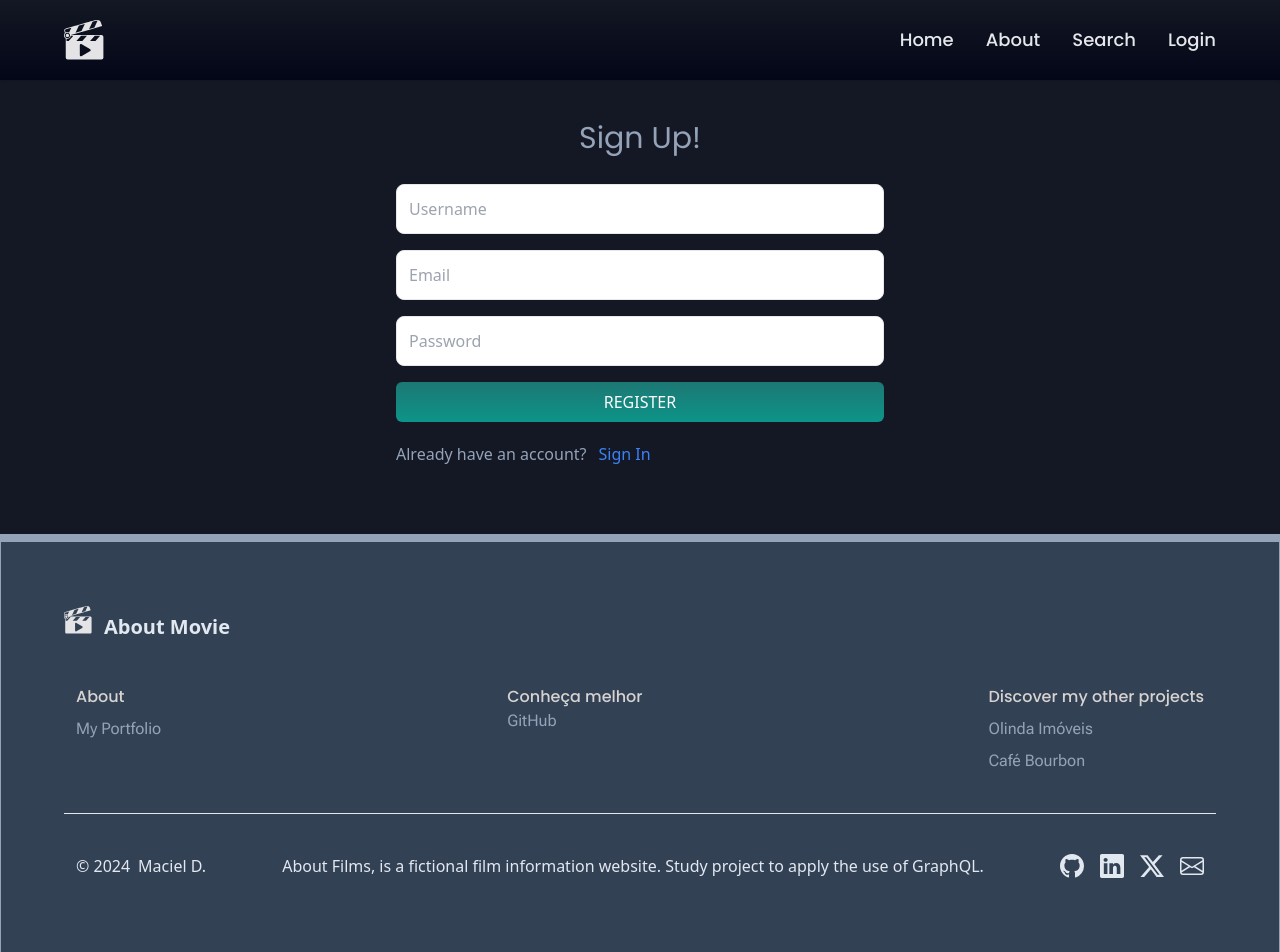
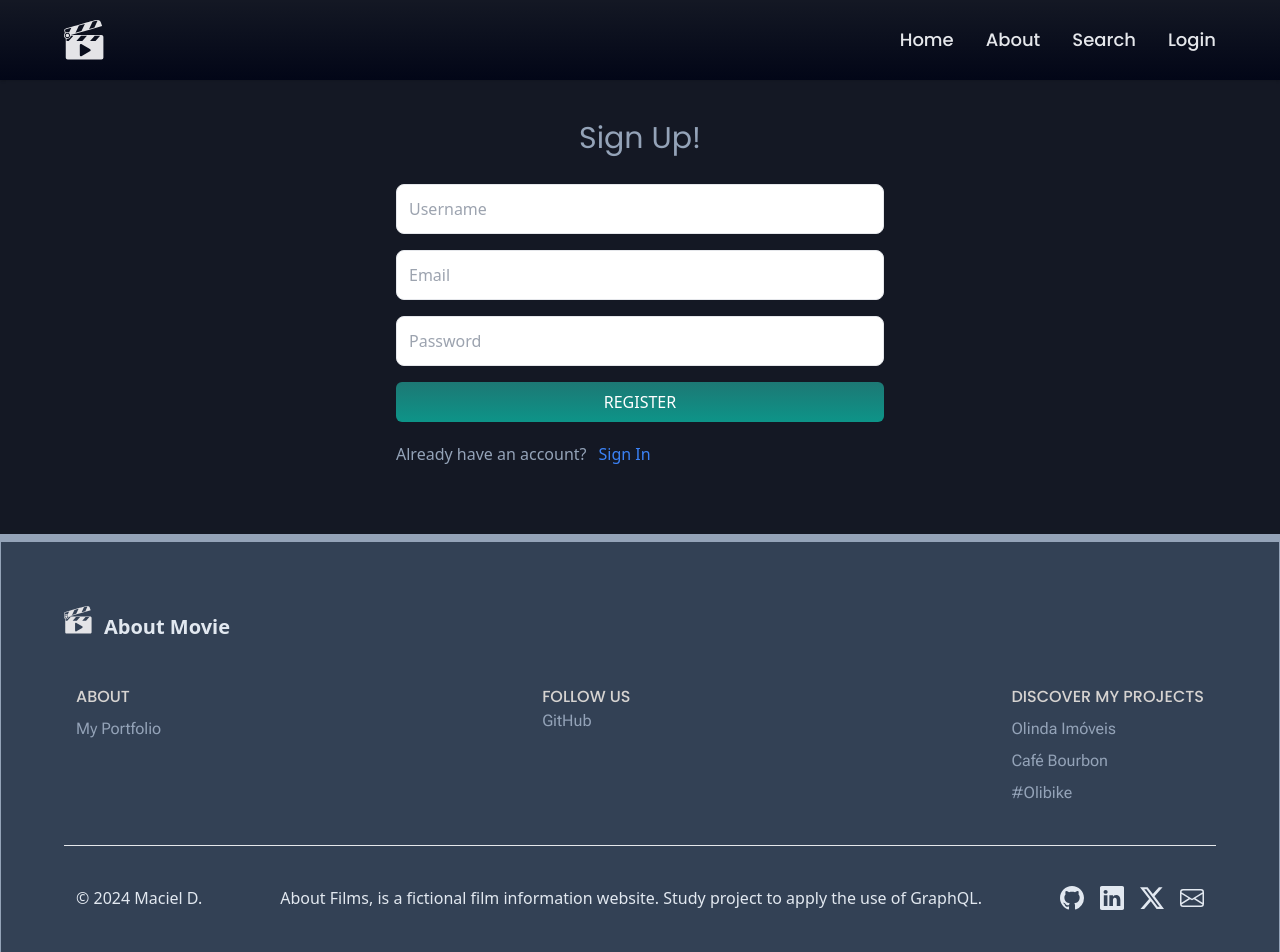
Before and after one commit to MacielDouglas/AboutMovie_GraphQL_Mongo, a React (Vite) app in the folder client/: page /sign-up in a window 1280 px wide. Shown: the top 952 px of the page. Built offline with nearby package versions, Linux system fonts and the light colour scheme.

Commit message:
melhorado button "Load More" home, footer link

```diff
--- a/client/src/components/Footer.jsx
+++ b/client/src/components/Footer.jsx
@@ -18,7 +18,7 @@ export default function Footer() {
 
         <div className="flex flex-col gap-10 md:flex-row md:justify-between my-10 lg:mx-3 font-roboto text-slate-400">
           <div className="flex flex-col gap-2">
-            <p className="font-poppins font-medium text-stone-300">About</p>
+            <p className="font-poppins font-medium text-stone-300">ABOUT</p>
             <Link
               to="https://macield.vercel.app/"
               target="_blank"
@@ -30,9 +30,7 @@ export default function Footer() {
           </div>
           <hr />
           <div>
-            <p className="font-poppins font-medium text-stone-300">
-              Conheça melhor
-            </p>
+            <p className="font-poppins font-medium text-stone-300">FOLLOW US</p>
             <Link
               className="hover:text-stone-200"
               to="https://github.com/MacielDouglas"
@@ -46,7 +44,7 @@ export default function Footer() {
 
           <div className="flex flex-col">
             <p className="mb-2 font-poppins font-medium text-stone-300">
-              Discover my other projects{" "}
+              DISCOVER MY PROJECTS{" "}
             </p>
             <div className="flex flex-col gap-2">
               <Link
@@ -66,13 +64,23 @@ export default function Footer() {
                 {" "}
                 Café Bourbon
               </Link>
+              <Link
+                to="https://olibike.web.app/"
+                target="_blank"
+                rel="noopener noreferrer"
+                className="hover:text-stone-200"
+              >
+                {" "}
+                #Olibike
+              </Link>
             </div>
           </div>
         </div>
         <hr />
         <div className="flex flex-col gap-10 md:flex-row md:justify-between my-10 lg:mx-3">
           <div className="flex gap-2">
-            <p>© {`${new Date().getFullYear()}`}</p>
+            <p>
+              © {`${new Date().getFullYear()}`}{" "}
               <Link
                 to="https://macield.vercel.app/"
                 target="_blank"
@@ -81,6 +89,7 @@ export default function Footer() {
               >
                 Maciel D.
               </Link>
+            </p>
           </div>
           <div className="hidden md:block">
             <p className="text-center text-wrap">
--- a/client/src/pages/Home.jsx
+++ b/client/src/pages/Home.jsx
@@ -78,7 +78,7 @@ export default function Home() {
         <div className="flex justify-center my-8">
           <button
             onClick={loadMoreMovies}
-            className="bg-blue-500 hover:bg-blue-700 text-white font-bold py-2 px-4 rounded"
+            className="w-48 bg-gradient-to-t from-teal-600 to-button_one text-white py-2 px-4 rounded-md hover:bg-gradient-to-t hover:from-button_one hover:to-teal-600 font-bold"
           >
             Load More
           </button>
```
Lines whose indentation alone changed are shown as unchanged.
